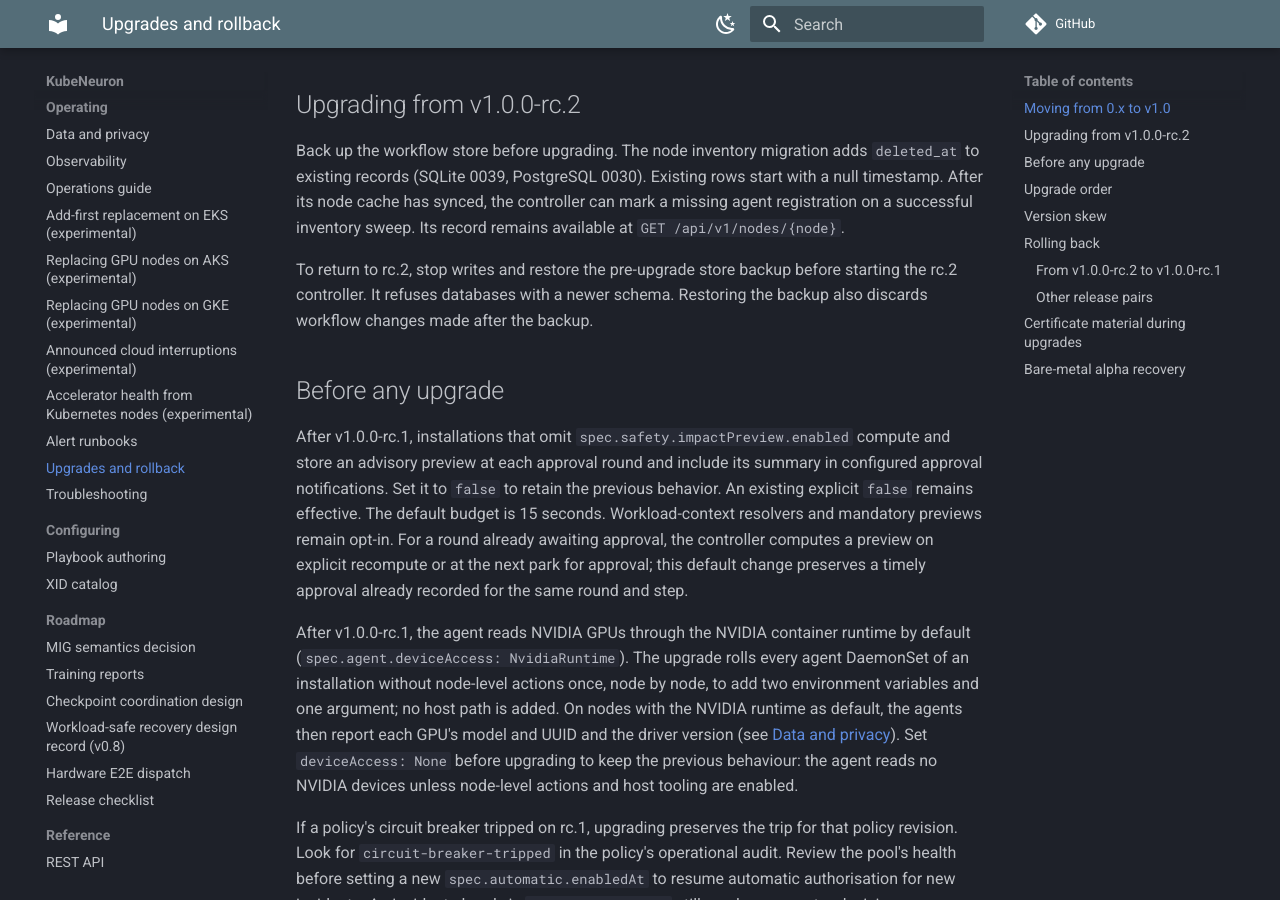
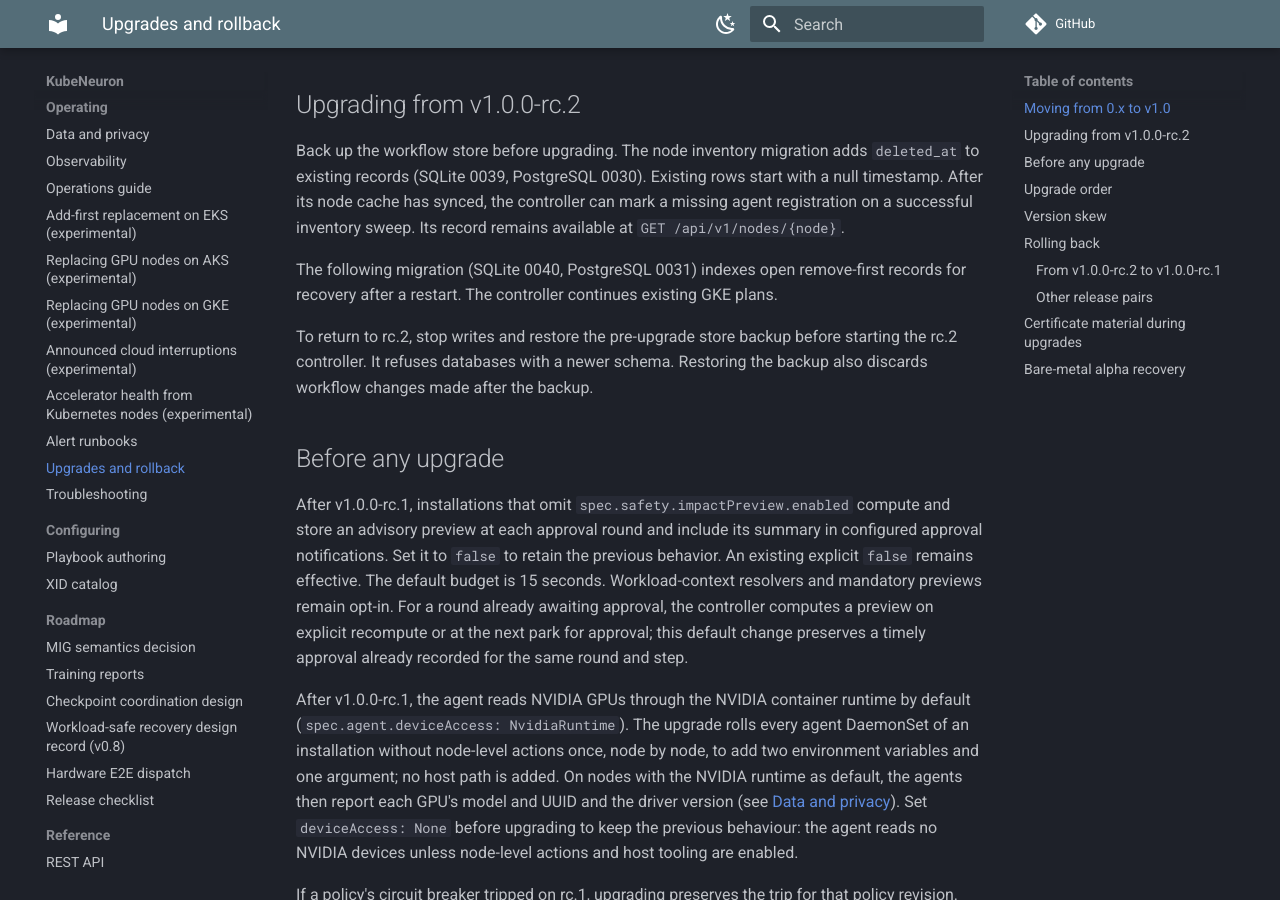
Before and after one commit to kubeneuron/kubeneuron, an MkDocs documentation site: the page built from docs/upgrade.md, in a window 1280 px wide and 900 px high, scrolled down 1261 px. Built offline with MkDocs 1.6.1 and Material for MkDocs 9.7.7, drawn with Linux system fonts in a browser that asks for light colours; comment, search, counter and statistics services are not loaded.

Commit message:
Document targeted delete recovery and verify the migrated schema on rollback
Signed-off-by: Andrii Petruk <andrey.petruk@gmail.com>

```diff
--- a/docs/upgrade.md
+++ b/docs/upgrade.md
@@ -48,6 +48,9 @@ Back up the workflow store before upgrading. The node inventory migration adds
 start with a null timestamp. After its node cache has synced, the controller
 can mark a missing agent registration on a successful inventory sweep. Its
 record remains available at `GET /api/v1/nodes/{node}`.
+
+The following migration (SQLite 0040, PostgreSQL 0031) indexes open remove-first
+records for recovery after a restart. The controller continues existing GKE plans.
 
 To return to rc.2, stop writes and restore the pre-upgrade store backup before
 starting the rc.2 controller. It refuses databases with a newer schema.
```
Also changed, not shown: CHANGELOG.md (+2 -0 lines), docs/data-and-privacy.md (+1 -0 lines), docs/design.md (+1 -1 lines), 1 other file.
